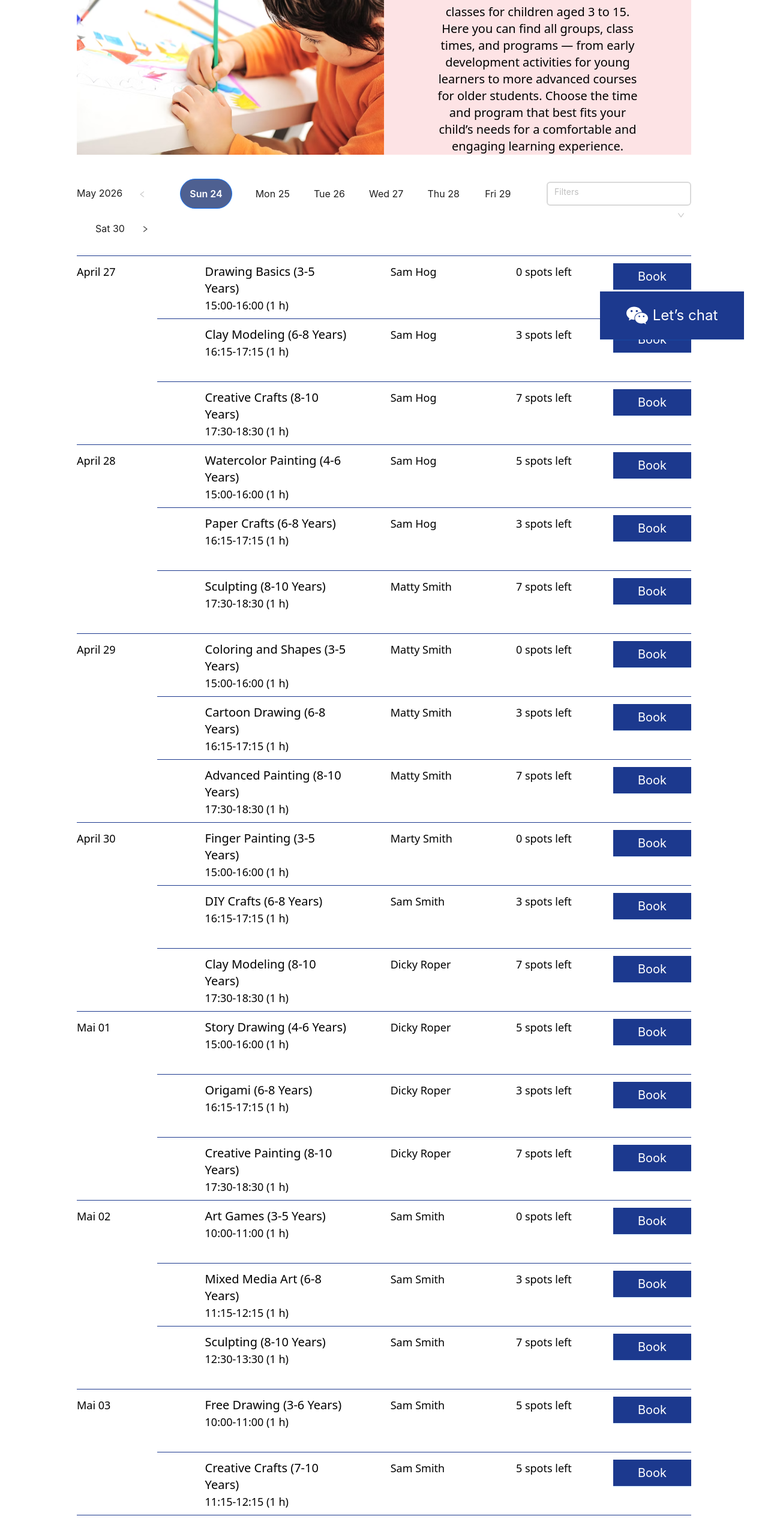
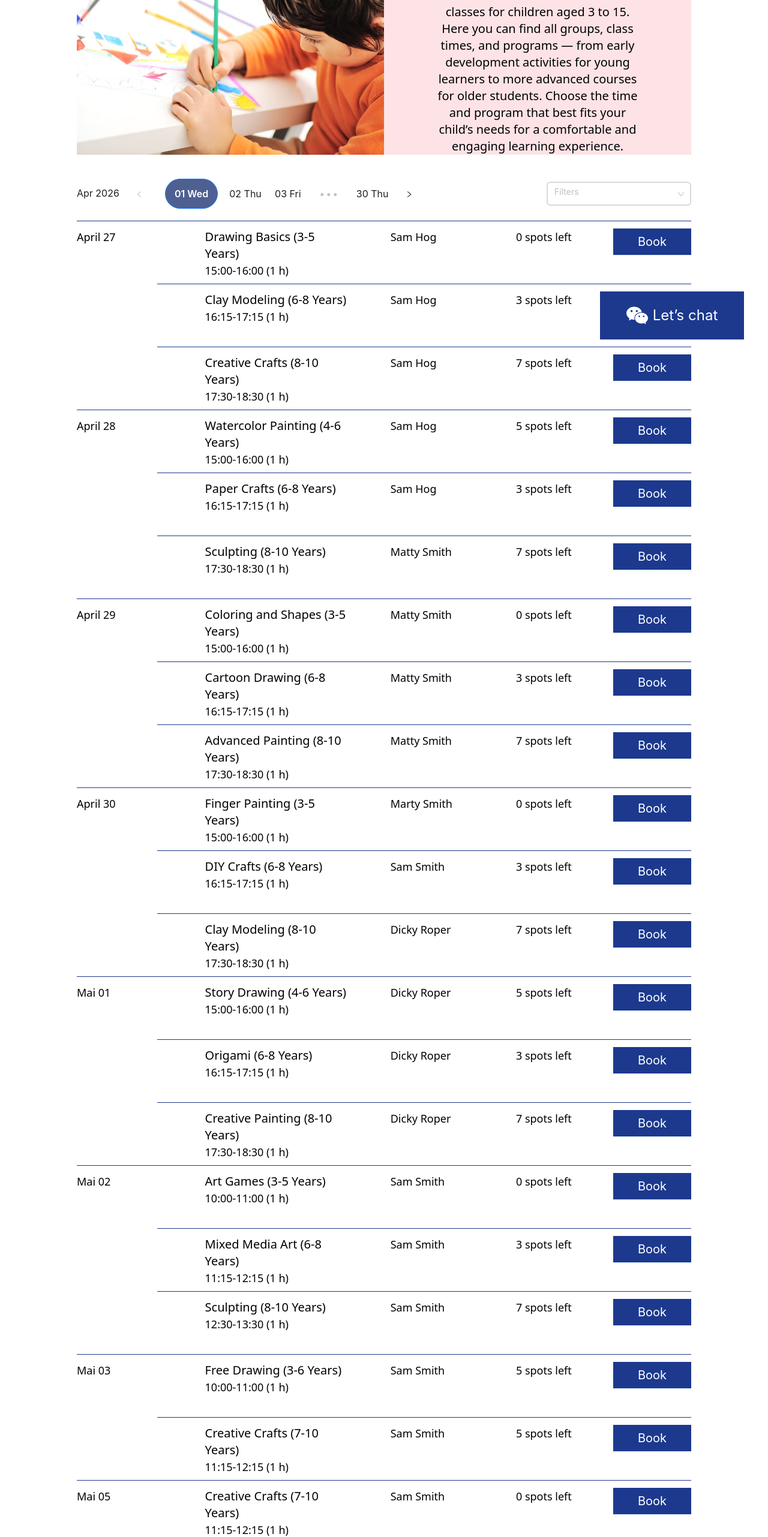
Before and after one commit to nekrasowa/Education-Club-for-toddlers, a Next.js app: page /schedule in a window 1280 px wide. Shown: the part 234-2797 px from the top of the page at 60% size. Built offline with nearby package versions, Linux system fonts and the light colour scheme.

Commit message:
REplace manual calendar on top to current monthes one

```diff
--- a/package.json
+++ b/package.json
@@ -12,6 +12,7 @@
     "@ant-design/icons": "^5.6.1",
     "@tailwindcss/postcss": "^4.1.13",
     "antd": "^5.27.4",
+    "dayjs": "^1.11.20",
     "i18next": "^25.5.3",
     "next": "15.0.3",
     "next-i18next": "^15.4.2",
--- a/src/components/ui/ClassesSchedule/FilteringClassesList.tsx
+++ b/src/components/ui/ClassesSchedule/FilteringClassesList.tsx
@@ -1,12 +1,14 @@
 'use client'
+
+import './filteringClassesList.module.css'
 
 import { ConfigProvider, Pagination, Select } from 'antd'
 
 import { ClassItem } from './ClassItem'
 import { ThinLine } from '@/components/elements/ThinLine'
 import { classesList } from '@/public/classesList'
+import dayjs from 'dayjs'
 import { schedule } from '@/locales/en/schedule'
-import './filteringClassesList.module.css'
 
 export type TClassItem = {
   id: string
@@ -22,16 +24,16 @@ export type TClassItem = {
   description: string
 }
 
-const date = 'May 2026'
-const customMap: Record<number, string> = {
-  1: 'Sun 24',
-  2: 'Mon 25',
-  3: 'Tue 26',
-  4: 'Wed 27',
-  5: 'Thu 28',
-  6: 'Fri 29',
-  7: 'Sat 30',
-}
+const currDate = dayjs()
+const monthYear = dayjs(currDate).format('MMM YYYY')
+const daysInMonth = dayjs().daysInMonth()
+// const month = dayjs(currDate).format('MMM')
+
+const daysMap = Array.from({ length: daysInMonth+1 }, (_, i) =>
+  dayjs()
+    .date(i)
+    .format('DD ddd'),
+)
 
 const filterOptions = [
   { value: 'freeSpots', label: 'Free spots' },
@@ -93,17 +95,19 @@ export function FilteringClassesList() {
           }}
         >
           <Pagination
-            total={7}
+            total={daysInMonth}
             pageSize={1}
-            showTotal={() => <div>{date}</div>}
+            showLessItems
+            showTotal={() => <div>{monthYear}</div>}
             defaultCurrent={1}
             itemRender={(page, type, originalElement) => {
               if (type === 'page') {
-                return <span>{customMap[page] || page}</span>
+                return <span>{daysMap[page] || page}</span>
               }
+              console.log(type, originalElement)
               return originalElement
             }}
-            defaultPageSize={7}
+            defaultPageSize={4}
           />
         </ConfigProvider>
 
--- a/src/components/ui/ClassesSchedule/filteringClassesList.module.css
+++ b/src/components/ui/ClassesSchedule/filteringClassesList.module.css
@@ -13,8 +13,21 @@
   padding-right: 15px;
 }
 :global(.ant-pagination-item) {
-  margin-left: 30px;
-  margin-right: 30px;
+  margin-left: 10px;
+  margin-right: 10px;
+  margin-inline-end: 10px;
+}
+:global(.ant-pagination-jump-next.ant-pagination-jump-next-custom-icon) {
+  margin-left: 10px;
+  margin-right: 10px;
+  margin-inline-end: 10px;
+
+}
+:global( .ant-pagination-jump-prev.ant-pagination-jump-prev-custom-icon) {
+  margin-left: 10px;
+  margin-right: 10px;
+  margin-inline-end: 10px;
+
 }
 
 :global(.ant-select-multiple.ant-select-show-arrow.ant-select-show-search) {
--- a/src/public/classesList.ts
+++ b/src/public/classesList.ts
@@ -22,7 +22,6 @@ export const classesList: {
     duration: '1',
     freeSpots: 0,
     price: '25 RON',
-
     description: 'Learn basic drawing skills using simple shapes and lines.',
   },
   {
@@ -278,4 +277,17 @@ export const classesList: {
     price: '28 RON',
     description: 'Explore creativity through hands-on craft projects.',
   },
+  {
+    id: '21',
+    day: 'Tuesday',
+    date: 'Mai 05',
+    tutor: 'Sam Smith',
+    activity: 'Creative Crafts',
+    age_group: '7-10',
+    time: '11:15-12:15',
+    duration: '1',
+    freeSpots: 0,
+    price: '28 RON',
+    description: 'Explore creativity through hands-on craft projects.',
+  },
 ]
```
Also changed, not shown: 1 other file (tests, documents, lock files or other folders).
